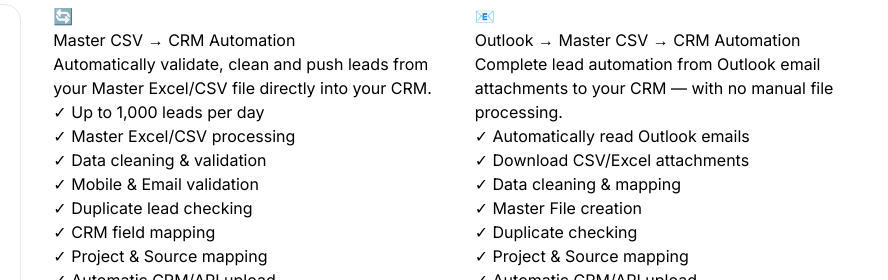
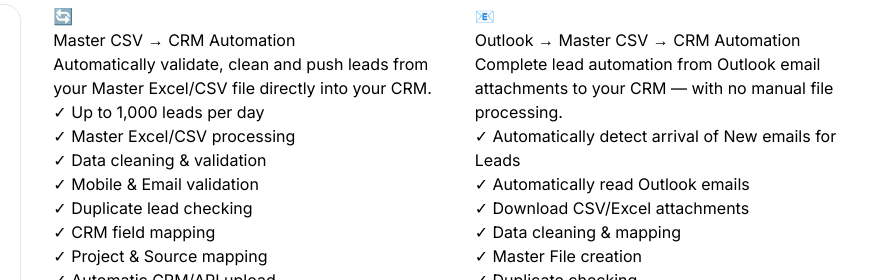
Before and after one commit to yuktiaisales-sudo/yukti-automation-web-, a plain HTML site: page index.html in a window 1280 px wide. Shown: the part 1020-1300 px from the top of the page, 392-1280 px from the left. Drawn offline with nearby package versions, Linux system fonts and the light colour scheme.

Commit message:
Update index.html

```diff
--- a/index.html
+++ b/index.html
@@ -258,6 +258,7 @@
     </p>
 
     <ul class="feature-list">
+        <li>✓ Automatically detect arrival of New emails for Leads</li>
         <li>✓ Automatically read Outlook emails</li>
         <li>✓ Download CSV/Excel attachments</li>
         <li>✓ Data cleaning & mapping</li>
```
